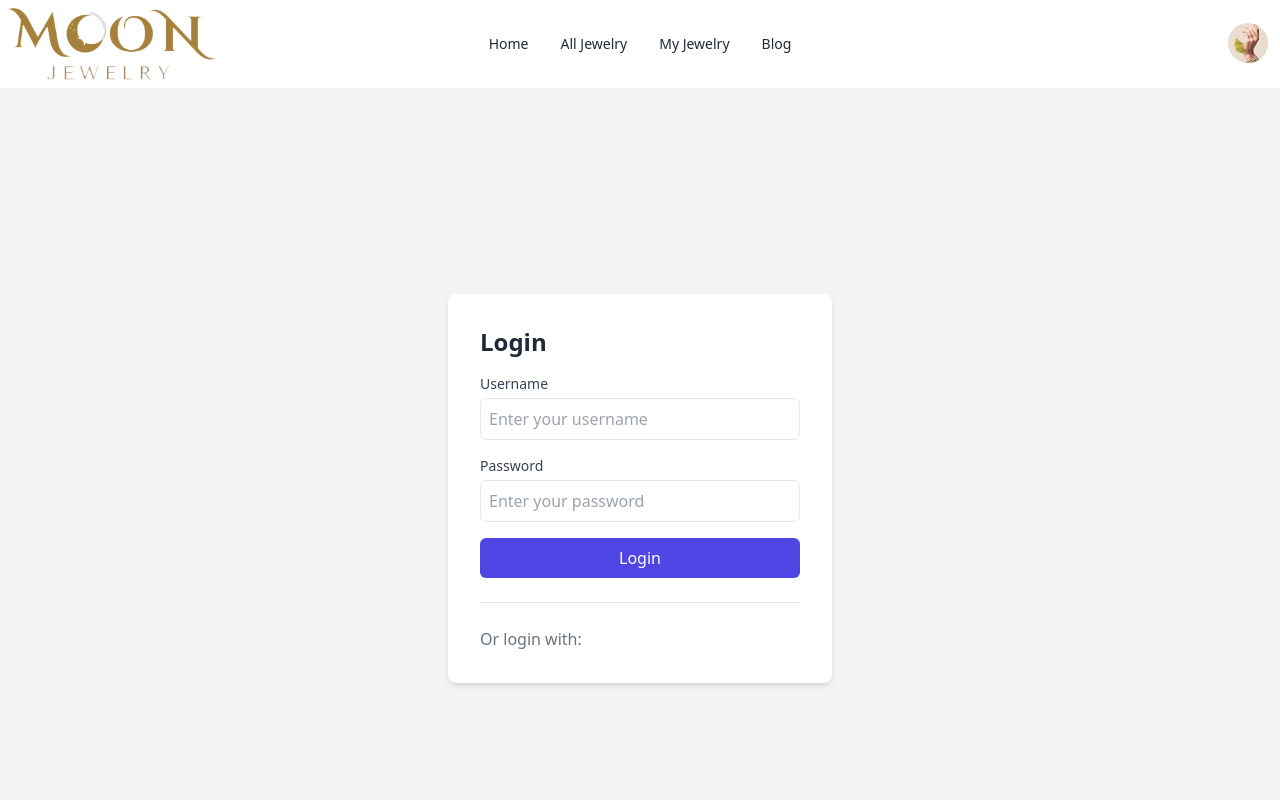
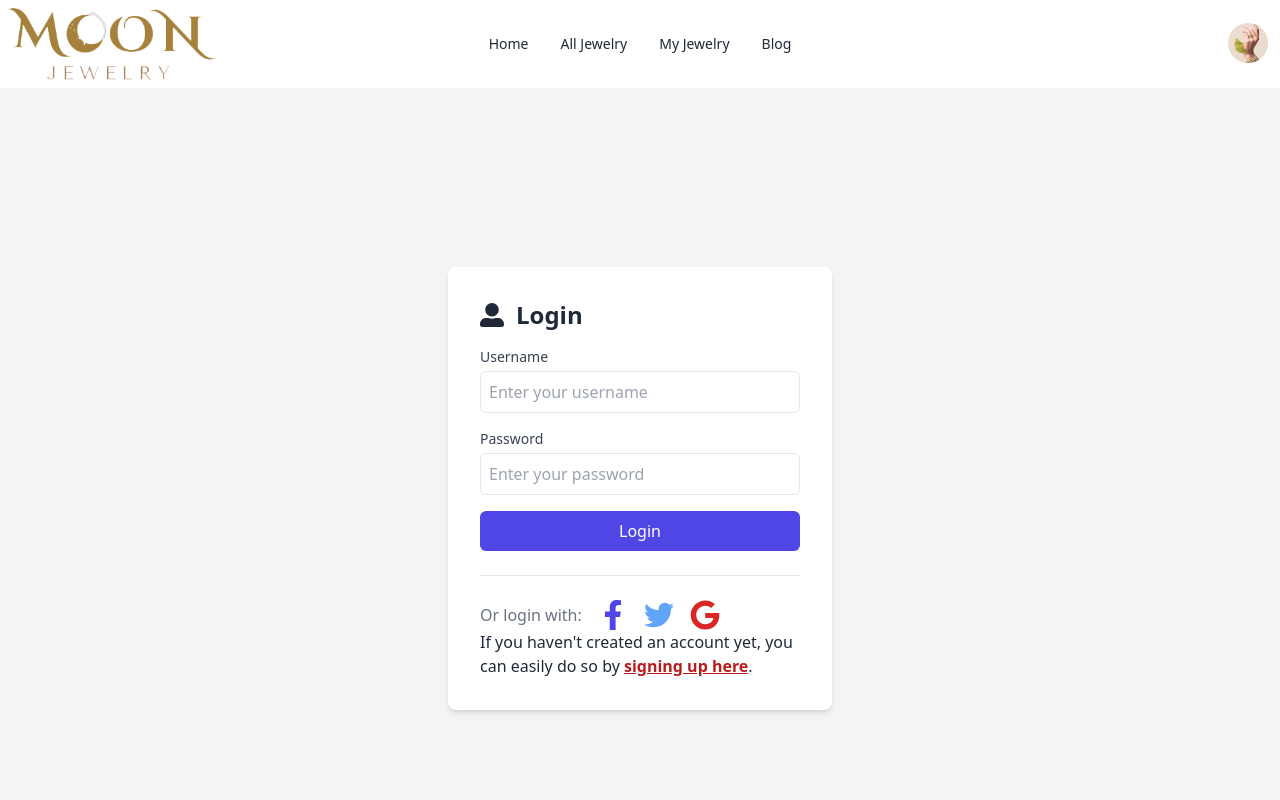
Before and after one commit to naserwp/moon-jewelry, a React (Vite) app: page /login in a window 1280 px wide. Shown: the top 800 px of the page. Built offline with nearby package versions, Linux system fonts and the light colour scheme.

Commit message:
BAckend server and local host json added

```diff
--- a/src/pages/AllJewelry/AllJewelry.jsx
+++ b/src/pages/AllJewelry/AllJewelry.jsx
@@ -7,9 +7,10 @@ const AllJewelry = () => {
 
   useEffect(() => {
     // Fetch data from your jewelry.json file
-    fetch('/jewelry.json') // Replace with the actual path to your jewelry.json file
+    fetch('http://localhost:30001/jewelry') // Replace with the actual path to your jewelry.json file
       .then((response) => response.json())
       .then((data) => {
+        console.log('Fetched data:', data); // Add this line to check the fetched data
         // Assuming your JSON file contains an array of jewelry data
         setJewelryData(data);
       })
@@ -17,6 +18,7 @@ const AllJewelry = () => {
         console.error('Error fetching jewelry data:', error);
       });
   }, []);
+
 
   const loadMoreJewelry = () => {
     // Increase the number of visible cards by 3
--- a/src/pages/Home/PopularJewelrySection/PopularJewelrySection.jsx
+++ b/src/pages/Home/PopularJewelrySection/PopularJewelrySection.jsx
@@ -11,7 +11,7 @@ const PopularJewelrySection = () => {
 
   useEffect(() => {
     // Fetch data from jewelry.json when the component mounts
-    fetch('/jewelry.json') // Replace with the actual path to your jewelry.json file
+    fetch('http://localhost:30001/jewelry') // Replace with the actual path to your jewelry.json file
       .then((response) => response.json())
       .then((data) => {
         // Filter or process the data if needed
--- a/src/pages/Login/LoginPage/LoginPage.jsx
+++ b/src/pages/Login/LoginPage/LoginPage.jsx
@@ -1,10 +1,16 @@
 // import React from 'react';
+import { FaBeer, FaFacebookF, FaGoogle, FaTwitter, FaUserAlt } from 'react-icons/fa';
+import { Link } from 'react-router-dom';
 
 const LoginPage = () => {
   return (
     <div className="min-h-screen flex items-center justify-center bg-gray-100">
       <div className="bg-white p-8 rounded-lg shadow-md w-full sm:w-96">
-        <h2 className="text-2xl font-semibold mb-4">Login</h2>
+        <div className="text-2xl font-semibold mb-4 flex items-center gap-3">
+          <FaUserAlt></FaUserAlt>
+          Login
+        </div>
+
 
         {/* Username */}
         <div className="mb-4">
@@ -48,14 +54,19 @@ const LoginPage = () => {
           <span className="text-gray-500">Or login with:</span>
           <button className="text-3xl text-indigo-600 hover:text-indigo-700">
             <i className="fab fa-facebook"></i>
+            <FaFacebookF></FaFacebookF>
           </button>
           <button className="text-3xl text-blue-400 hover:text-blue-500">
-            <i className="fab fa-twitter"></i>
+            <FaTwitter></FaTwitter>
           </button>
           <button className="text-3xl text-red-600 hover:text-red-700">
-            <i className="fab fa-google"></i>
+            <FaGoogle></FaGoogle>
           </button>
         </div>
+        <div>
+          <p>If you haven't created an account yet, you can easily do so by  <Link to="/signup" className="text-red-700 font-bold underline">signing up here</Link>.</p>
+        </div>
+
       </div>
     </div>
   );
```
